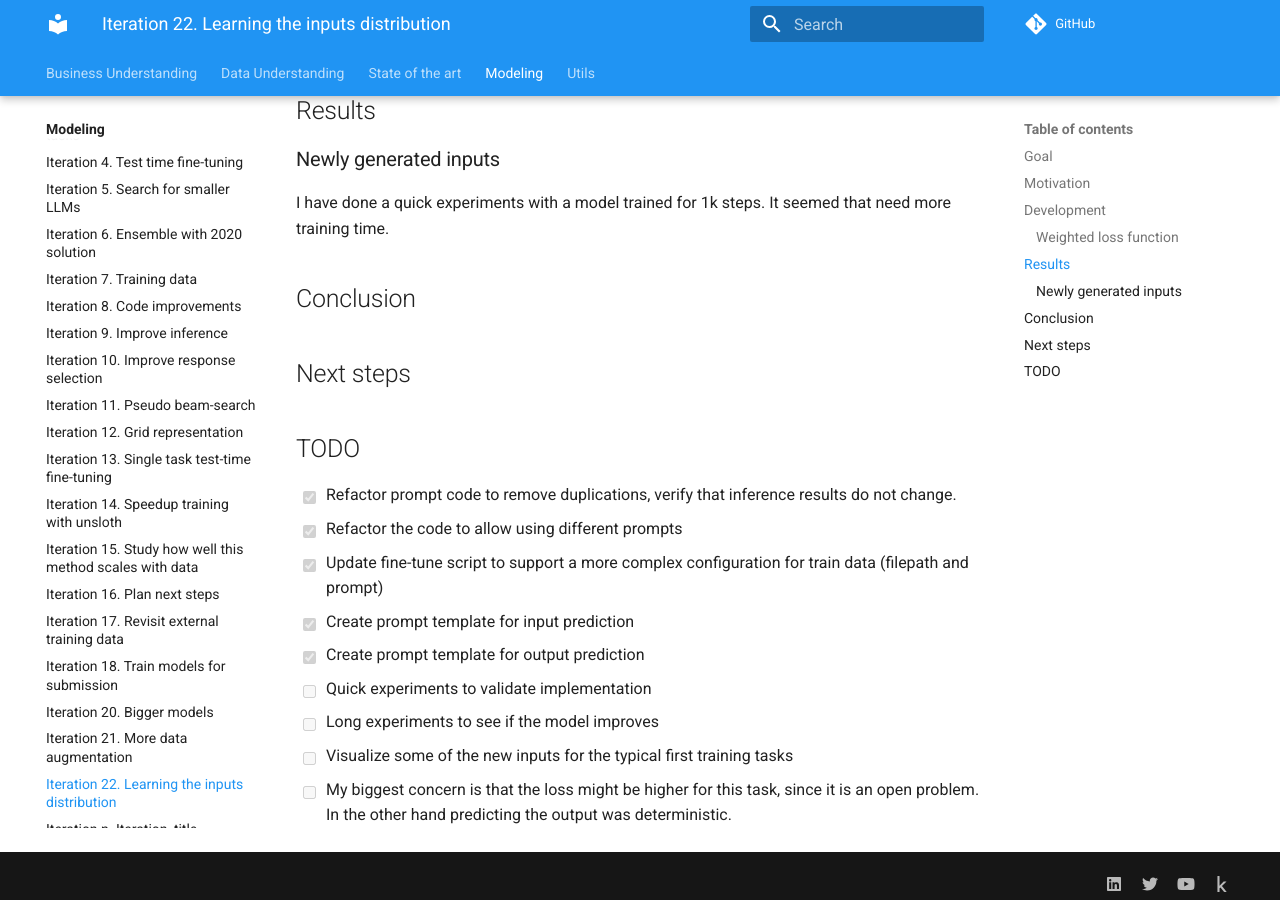
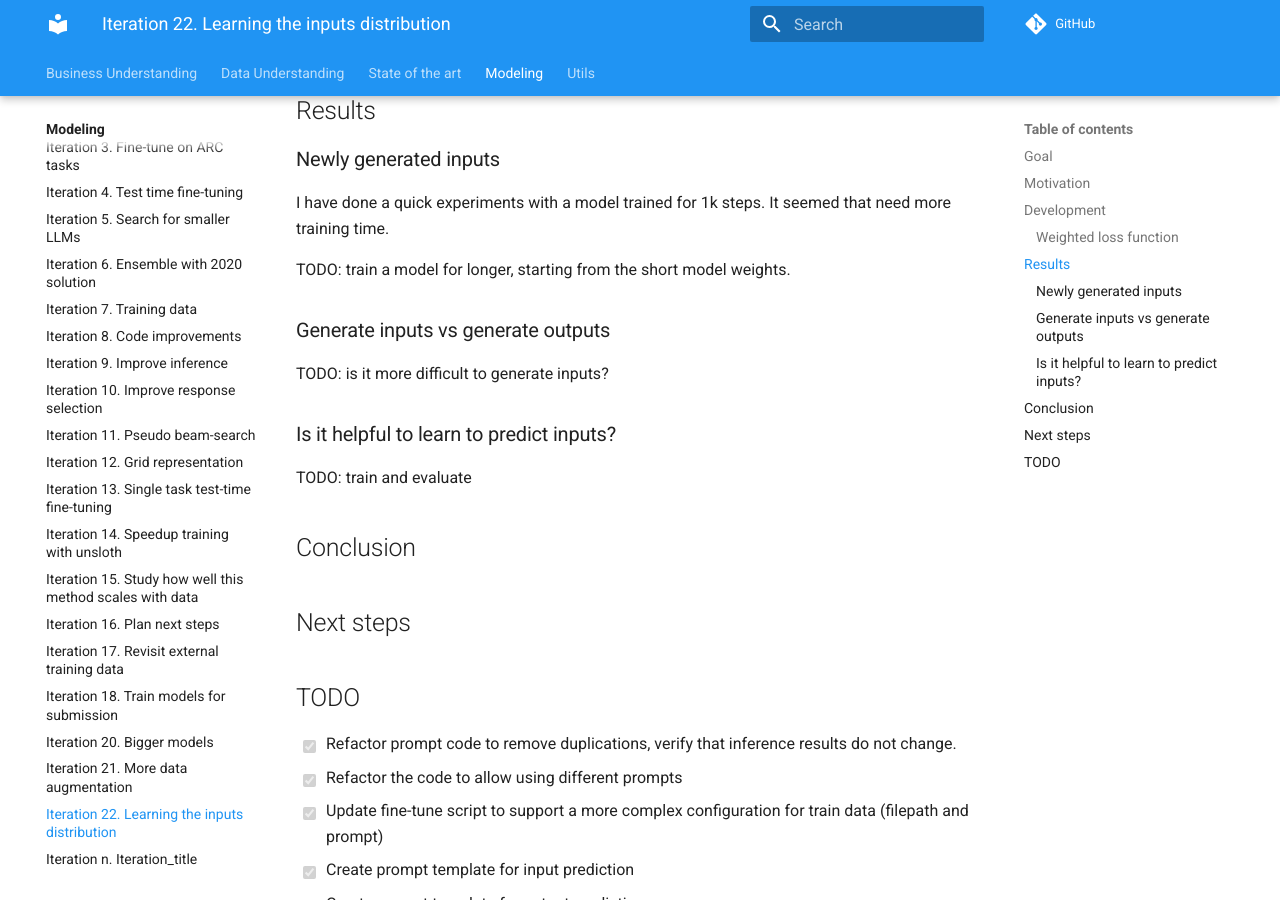
Before and after one commit to zhengjunyao-work/arc24, an MkDocs documentation site: the page built from docs/modeling/Iteration_22_learning_inputs_distribution.md, in a window 1280 px wide and 900 px high, scrolled down 2640 px. Built offline with MkDocs 1.6.1 and Material for MkDocs 9.7.7, drawn with Linux system fonts in a browser that asks for light colours; comment, search, counter and statistics services are not loaded.

```diff
--- a/docs/modeling/Iteration_22_learning_inputs_distribution.md
+++ b/docs/modeling/Iteration_22_learning_inputs_distribution.md
@@ -123,6 +123,16 @@
 
 I have done a quick experiments with a model trained for 1k steps. It seemed that need more training time.
 
+TODO: train a model for longer, starting from the short model weights.
+
+### Generate inputs vs generate outputs
+
+TODO: is it more difficult to generate inputs?
+
+### Is it helpful to learn to predict inputs?
+
+TODO: train and evaluate
+
 ## Conclusion
 
 ## Next steps
```
Also changed, not shown: 1 other file.
